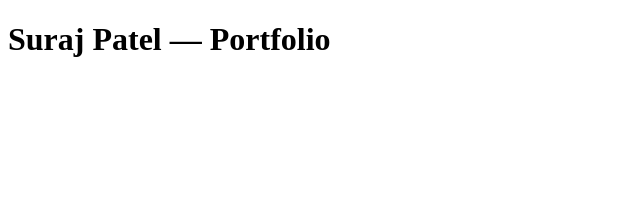
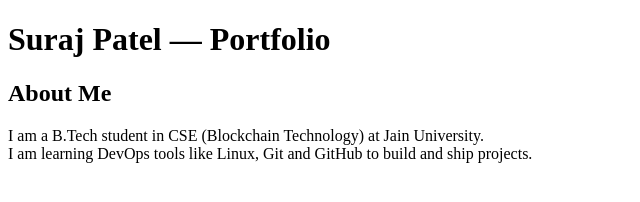
Before and after one commit to Momo-1628/portfolio, a plain HTML site: page index.html in a window 1280 px wide. Shown: the whole page, without its empty margins (0-640 px from the left). Drawn offline with Linux system fonts and the light colour scheme.

Commit message:
Add About Me section

```diff
--- a/index.html
+++ b/index.html
@@ -8,5 +8,8 @@
 </head>
 <body>
   <h1>Suraj Patel — Portfolio</h1>
+  <h2>About Me</h2>
+  <p>I am a B.Tech student in CSE (Blockchain Technology) at Jain University.<br>
+  I am learning DevOps tools like Linux, Git and GitHub to build and ship projects.</p>
 </body>
 </html>
```
